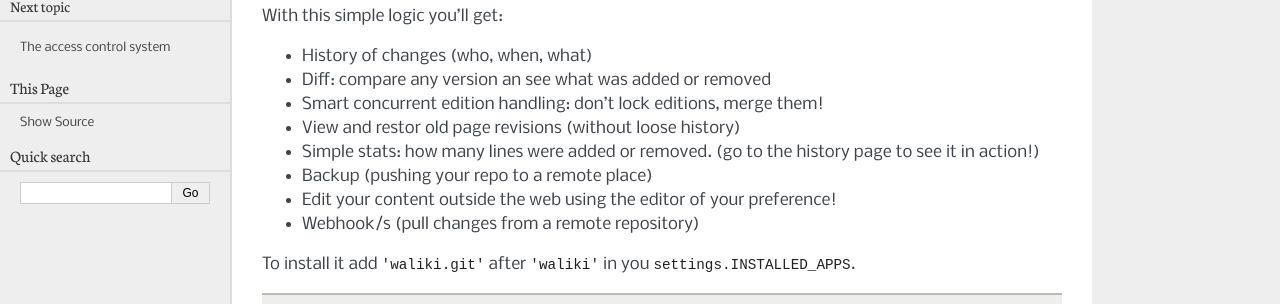
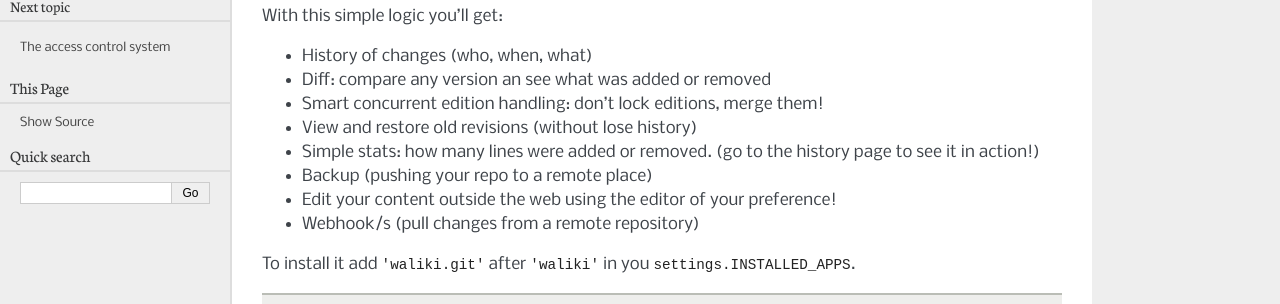
Before and after one commit to mgaitan/waliki, a Sphinx documentation site: the page built from docs/git.rst, in a window 1280 px wide. Shown: the part 218-522 px from the top of the page. Built offline with Sphinx 7.4.7, drawn with Linux system fonts in a browser that asks for light colours; the version number is read from the project's files by our own code; part of the change alters nothing that is shown.

```diff
--- a/docs/conf.py
+++ b/docs/conf.py
@@ -28,8 +28,8 @@ def _get_version():
     """Get the version from package itself."""
     with open("../waliki/__init__.py") as fh:
         for line in fh:
-            if line.startswith("VERSION = "):
-                return line.split("=")[-1].strip().strip('"')
+            if line.startswith("__version__ = "):
+                return line.split("=")[-1].strip().strip("'").strip('"')
 
 
 # -- General configuration -----------------------------------------------------
--- a/docs/git.rst
+++ b/docs/git.rst
@@ -11,7 +11,7 @@ With this simple logic you'll get:
 * History of changes (who, when, what)
 * Diff: compare any version an see what was added or removed
 * Smart concurrent edition handling: don't lock editions, merge them!
-* View and restor old page revisions (without loose history)
+* View and restore old revisions (without lose history)
 * Simple stats: how many lines were added or removed. (go to the history page to see it in action!)
 * Backup (pushing your repo to a remote place)
 * Edit your content outside the web using the editor of your preference!
```
